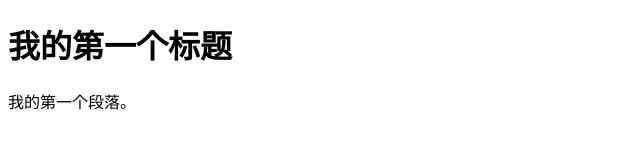
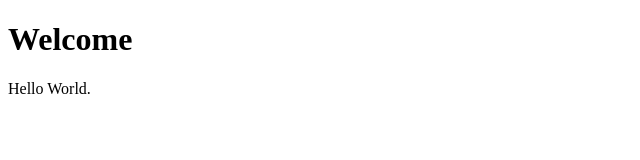
Before and after one commit to JaxWang28/JaxWang28.github.io, a plain HTML site: page index.html in a window 1280 px wide. Shown: the whole page, without its empty margins (0-640 px from the left). Drawn offline with Linux system fonts and the light colour scheme.

Commit message:
Update index.html

```diff
--- a/index.html
+++ b/index.html
@@ -2,10 +2,10 @@
 <html>
 <head>
 <meta charset="utf-8">
-<title>菜鸟教程(runoob.com)</title>
+<title>Jackson Wang</title>
 </head>
 <body>
-    <h1>我的第一个标题</h1>
-    <p>我的第一个段落。</p>
+    <h1>Welcome</h1>
+    <p>Hello World.</p>
 </body>
 </html>
```
